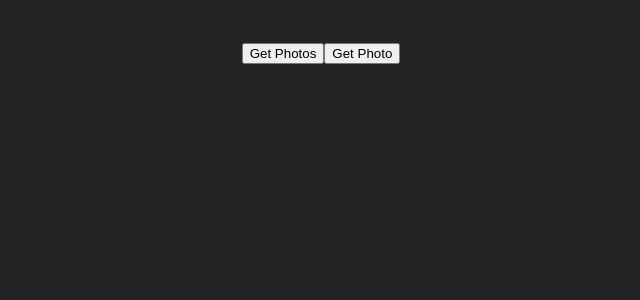
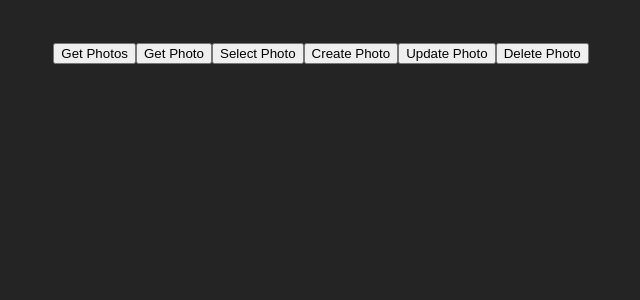
Before and after one commit to edignot/photo-wall-frontend, a React (Vite) app: page / in a window 1280 px wide. Shown: the top 300 px of the page, without its empty margins (319-959 px from the left). Built offline with nearby package versions, Linux system fonts and the light colour scheme.

Commit message:
created test actions in gallery

```diff
--- a/src/pages/Gallery.tsx
+++ b/src/pages/Gallery.tsx
@@ -1,39 +1,90 @@
 import { useDispatch, useSelector } from 'react-redux'
 import { RootState, AppDispatch } from '../state/store'
-import { getPhotos, getPhoto } from '../state/gallery/gallerySlice'
+import {
+    getPhotos,
+    getPhoto,
+    selectPhoto,
+    createPhoto,
+    updatePhoto,
+    deletePhoto,
+} from '../state/gallery/gallerySlice'
 import PhotoCard from '../components/PhotoCard'
 
 const Gallery = () => {
     const dispatch = useDispatch<AppDispatch>()
-    const { photos, loading, error } = useSelector(
+    const { photos, selectedPhoto, loading, error } = useSelector(
         (state: RootState) => state.gallery
     )
 
-    const handleClick = async () => {
+    const handleGetPhotos = async () => {
         try {
             const response = await dispatch(getPhotos())
-            console.log('Fetched Photos:', response)
+            console.log('Photos', response)
         } catch (error) {
-            console.error('Error fetching photos:', error)
+            console.error('Error getting photos:', error)
         }
     }
 
-    const handleClickOne = async () => {
+    const handleGetPhoto = async () => {
         try {
             const response = await dispatch(
                 getPhoto('66e7754974319f510e39d50b')
             )
-            alert('got it! ')
-            console.log('Fetched Photos:', response)
+            console.log('Photo', response)
         } catch (error) {
-            console.error('Error fetching photos:', error)
+            console.error('Error getting photo:', error)
+        }
+    }
+
+    const handleSelectPhoto = () => {
+        dispatch(selectPhoto('66e7754974319f510e39d50b'))
+        console.log('Selected photo', selectedPhoto)
+    }
+
+    const handleCreatePhoto = async () => {
+        try {
+            const response = await dispatch(
+                createPhoto({ photoUrl: 'test', note: 'test' })
+            )
+            console.log('Created photo', response)
+        } catch (error) {
+            console.error('Error creating photo:', error)
+        }
+    }
+
+    const handleUpdatePhoto = async () => {
+        try {
+            const response = await dispatch(
+                updatePhoto({
+                    photoId: '66e7754974319f510e39d50b',
+                    note: 'test',
+                })
+            )
+            console.log('Updated photo', response)
+        } catch (error) {
+            console.error('Error updating photo:', error)
+        }
+    }
+
+    const handleDeletePhoto = async () => {
+        try {
+            const response = await dispatch(
+                deletePhoto('66e7754974319f510e39d50b')
+            )
+            console.log('Deleted photo', response)
+        } catch (error) {
+            console.error('Error deleting photo:', error)
         }
     }
 
     return (
         <div>
-            <button onClick={handleClick}>Get Photos</button>
-            <button onClick={handleClickOne}>Get Photo</button>
+            <button onClick={handleGetPhotos}>Get Photos</button>
+            <button onClick={handleGetPhoto}>Get Photo</button>
+            <button onClick={handleSelectPhoto}>Select Photo</button>
+            <button onClick={handleCreatePhoto}>Create Photo</button>
+            <button onClick={handleUpdatePhoto}>Update Photo</button>
+            <button onClick={handleDeletePhoto}>Delete Photo</button>
             {loading && <p>Loading photos...</p>}
             {error && <p>Error fetching photos!</p>}
             {photos.length > 0 && (
```
